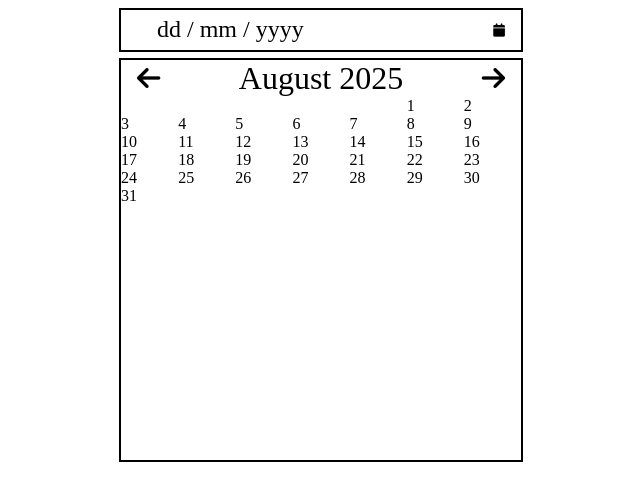
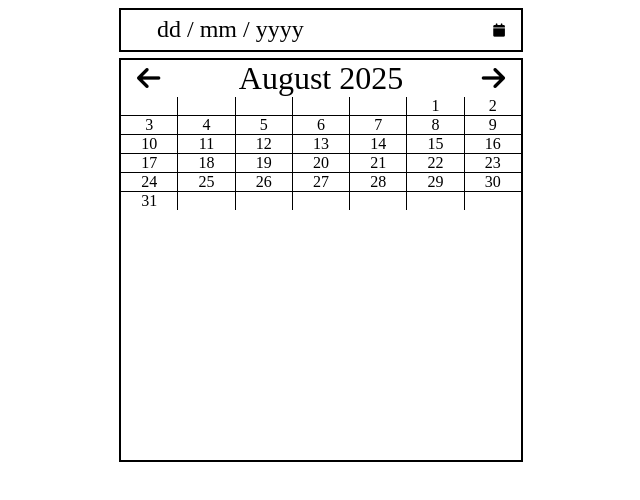
Before and after one commit to azerjlhj/Datepicker-UI, a plain HTML site: page index.html in a window 1280 px wide. Shown: the whole page, without its empty margins (319-959 px from the left). Drawn offline with Linux system fonts and the light colour scheme.

Commit message:
Style the 'daysGrid' div AND its contents for the calendar. Structure the grid of the 'daysGrid' div.

```diff
--- a/index.html
+++ b/index.html
@@ -23,47 +23,53 @@
         </div>
 
         <div id="daysGrid">
-            <div></div>
-            <div></div>
-            <div></div>
-            <div></div>
-            <div></div>
-            <div>1</div>
-            <div>2</div>
+            <div class="day"></div>
+            <div class="day"></div>
+            <div class="day"></div>
+            <div class="day"></div>
+            <div class="day"></div>
+            <div class="day">1</div>
+            <div class="day">2</div>
 
-            <div>3</div>
-            <div>4</div>
-            <div>5</div>
-            <div>6</div>
-            <div>7</div>
-            <div>8</div>
-            <div>9</div>
+            <div class="day">3</div>
+            <div class="day">4</div>
+            <div class="day">5</div>
+            <div class="day">6</div>
+            <div class="day">7</div>
+            <div class="day">8</div>
+            <div class="day">9</div>
 
-            <div>10</div>
-            <div>11</div>
-            <div>12</div>
-            <div>13</div>
-            <div>14</div>
-            <div>15</div>
-            <div>16</div>
+            <div class="day">10</div>
+            <div class="day">11</div>
+            <div class="day">12</div>
+            <div class="day">13</div>
+            <div class="day">14</div>
+            <div class="day">15</div>
+            <div class="day">16</div>
 
-            <div>17</div>
-            <div>18</div>
-            <div>19</div>
-            <div>20</div>
-            <div>21</div>
-            <div>22</div>
-            <div>23</div>
+            <div class="day">17</div>
+            <div class="day">18</div>
+            <div class="day">19</div>
+            <div class="day">20</div>
+            <div class="day">21</div>
+            <div class="day">22</div>
+            <div class="day">23</div>
 
-            <div>24</div>
-            <div>25</div>
-            <div>26</div>
-            <div>27</div>
-            <div>28</div>
-            <div>29</div>
-            <div>30</div>
+            <div class="day">24</div>
+            <div class="day">25</div>
+            <div class="day">26</div>
+            <div class="day">27</div>
+            <div class="day">28</div>
+            <div class="day">29</div>
+            <div class="day">30</div>
 
-            <div>31</div>
+            <div class="day">31</div>
+            <div class="day"></div>
+            <div class="day"></div>
+            <div class="day"></div>
+            <div class="day"></div>
+            <div class="day"></div>
+            <div class="day"></div>
         </div>
     </div>
 </body>
--- a/style.css
+++ b/style.css
@@ -65,6 +65,13 @@ button:hover {
 #daysGrid {
     display: grid;
     grid-template-columns: repeat(7, 1fr);
-    /* grid-template-rows: min-content 1fr min-content; */
+    /* grid-template-rows: max-content 6fr max-content; */
+    justify-items: stretch;
+    gap: 1px;
+    background-color: black;
+}
 
+.day {
+    background-color: #fff;
+    text-align: center;
 }
```
